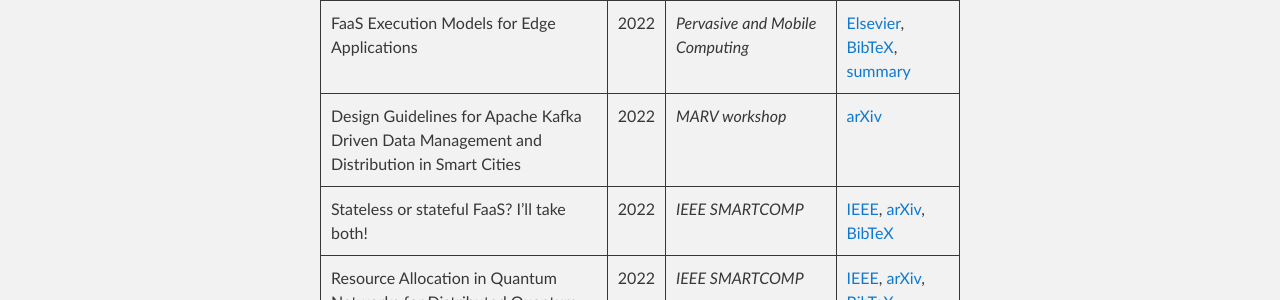
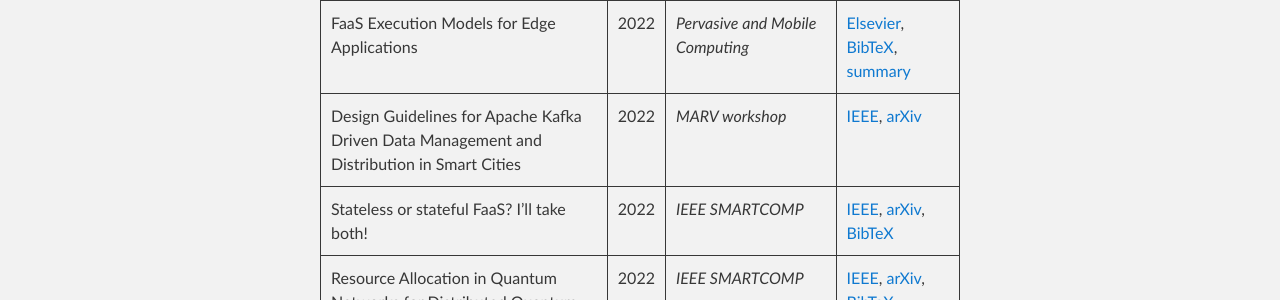
Before and after one commit to ccicconetti/ccicconetti.github.io, a Jekyll site: the page built from publications.md, in a window 1280 px wide. Shown: the part 413-713 px from the top of the page. Built offline with Jekyll 4.4.1, drawn with Linux system fonts in a browser that asks for light colours.

Commit message:
Update publications

```diff
--- a/publications.md
+++ b/publications.md
@@ -9,7 +9,7 @@ Recent works:
 | -------------------------------------------------------------------------------------------------------- | ---- | ----------------------------------------------- | -------------------------------------------------------------------------------------------------------------------------------------------------------------------------------------------------------- |
 | Quality of Service in Quantum Networks                                                                   | 2022 | _IEEE Network (to appear)_                      | [arXiv](https://arxiv.org/abs/2204.09538), [summary](qnetprov.md)                                                                                                                                        |
 | FaaS Execution Models for Edge Applications                                                              | 2022 | _Pervasive and Mobile Computing_                | [Elsevier](https://doi.org/10.1016/j.pmcj.2022.101689), [BibTeX](bib/pmc2022faas.bib), [summary](statefulfaas.md)                                                                                        |
-| Design Guidelines for Apache Kafka Driven Data Management and Distribution in Smart Cities               | 2022 | _MARV workshop_                                 | [arXiv](https://arxiv.org/abs/2208.00786)                                                                                                                                                                |
+| Design Guidelines for Apache Kafka Driven Data Management and Distribution in Smart Cities               | 2022 | _MARV workshop_                                 | [IEEE](https://doi.org/10.1109/ISC255366.2022.9922546), [arXiv](https://arxiv.org/abs/2208.00786)                                                                                                                                                                |
 | Stateless or stateful FaaS? I'll take both!                                                              | 2022 | _IEEE SMARTCOMP_                                | [IEEE](https://ieeexplore.ieee.org/document/9820750), [arXiv](https://arxiv.org/abs/2203.06385), [BibTeX](bib/smartcomp2022stateless.bib)                                                                |
 | Resource Allocation in Quantum Networks for Distributed Quantum Computing                                | 2022 | _IEEE SMARTCOMP_                                | [IEEE](https://ieeexplore.ieee.org/document/9821091), [arXiv](https://arxiv.org/abs/2203.05844), [BibTeX](bib/smartcomp2022resource.bib), [summary](qnetprov.md)                                         |
 | In-Network Computing with FaaS at the Edge                                                               | 2022 | _IEEE Computer_                                 | [IEEE](https://doi.org/10.1109/MC.2021.3130659), [arXiv](https://arxiv.org/abs/2209.02983), [BibTeX](bib/computer2022in-network.bib), [summary](statefulfaas.md)                                                                                    |
```
